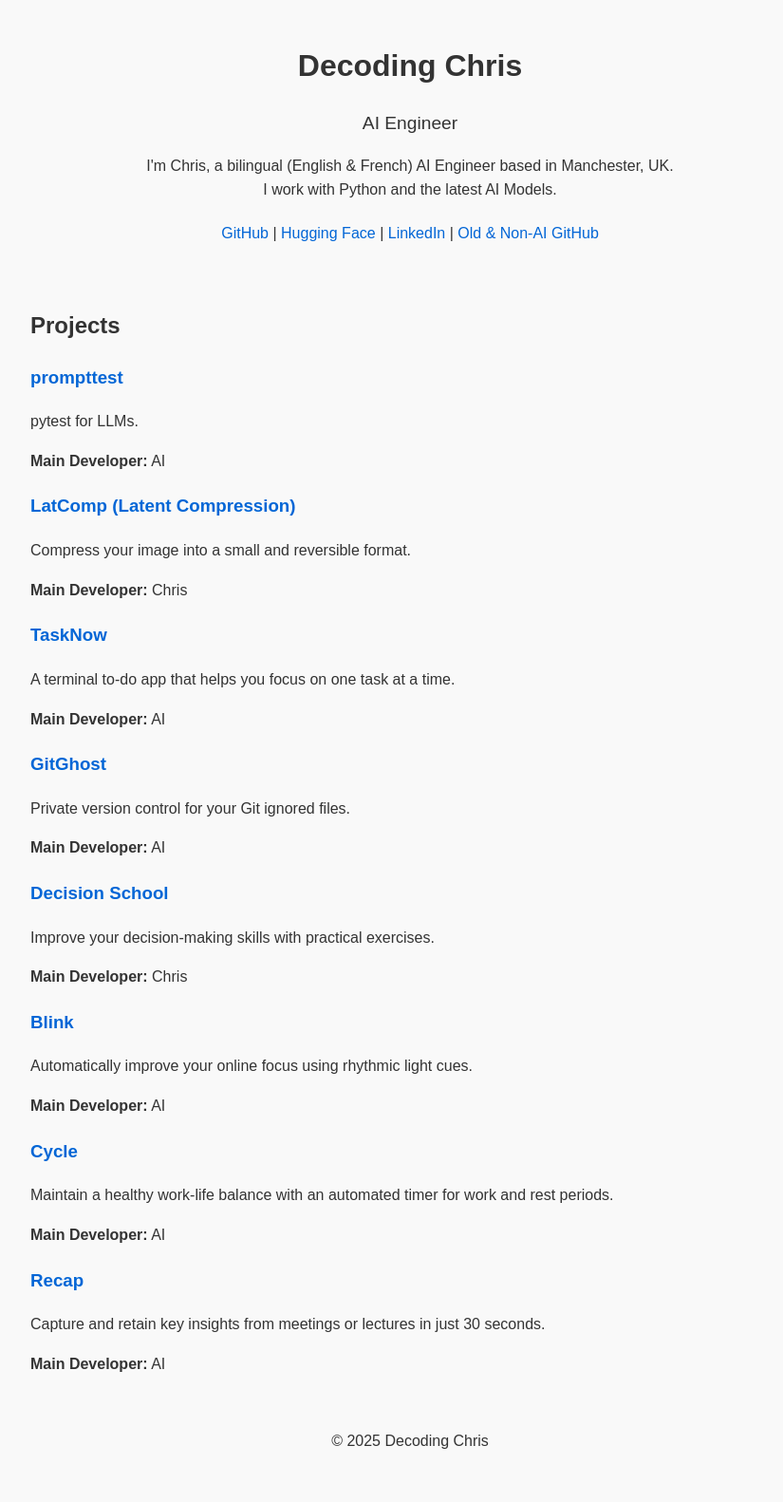
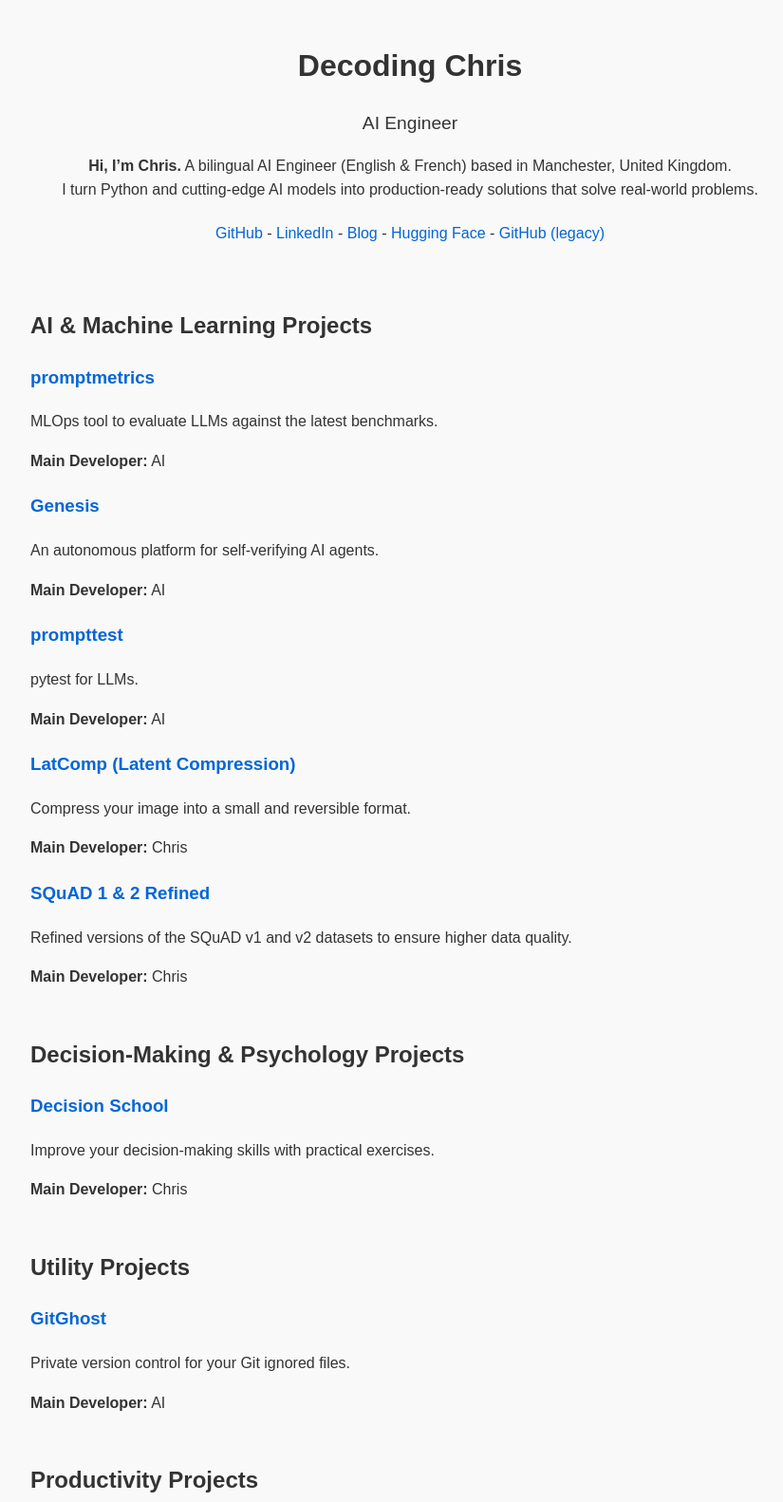
Before and after one commit to decodingchris/decodingchris.github.io, a plain HTML site: page index.html in a window 1280 px wide. Shown: the part 17-1599 px from the top of the page at 95% size, without its empty margins (208-1033 px from the left). Drawn offline with Linux system fonts and the light colour scheme.

Commit message:
Added new projects and rewrote header section

```diff
--- a/index.html
+++ b/index.html
@@ -31,13 +31,13 @@
       }
       .bio {
         font-size: 1.2em;
-        margin-bottom: 10px; /* Adjusted margin */
+        margin-bottom: 10px;
       }
-      .about-me { /* New style for the about me paragraph */
+      .about-me {
         font-size: 1em;
         margin-bottom: 20px;
-        text-align: center; /* Text will now be centered */
-        padding: 0 10px; /* Optional padding */
+        text-align: center;
+        padding: 0 10px;
       }
       a {
         color: #0366d6;
@@ -52,12 +52,17 @@
       .project {
         margin-bottom: 20px;
       }
+
+      .projects h2:not(:first-child) {
+        margin-top: 50px;
+      }
+
       @media (max-width: 600px) {
         .container {
           padding: 15px;
         }
         .about-me {
-           padding: 0 5px; /* Optional padding for mobile */
+           padding: 0 5px;
         }
       }
     </style>
@@ -68,8 +73,8 @@
         <h1>Decoding Chris</h1>
         <p class="bio">AI Engineer</p>
         <p class="about-me">
-          I'm Chris, a bilingual (English & French) AI Engineer based in Manchester, UK.<br>
-          I work with Python and the latest AI Models.
+          <b>Hi, I’m Chris.</b> A bilingual AI Engineer (English & French) based in Manchester, United Kingdom.<br>
+          I turn Python and cutting-edge AI models into production-ready solutions that solve real-world problems.
         </p>
         <p>
           <a
@@ -78,33 +83,66 @@
             rel="noopener noreferrer"
             >GitHub</a
           >
-          |
+          -
+          <a
+            href="https://www.linkedin.com/in/decodingchris/"
+            target="_blank"
+            rel="noopener noreferrer"
+            >LinkedIn</a
+          >
+          -
+          <a
+            href="https://medium.com/@decodingchris"
+            target="_blank"
+            rel="noopener noreferrer"
+            >Blog</a
+          >
+          -
           <a
             href="https://huggingface.co/decodingchris"
             target="_blank"
             rel="noopener noreferrer"
             >Hugging Face</a
           >
-          |
-          <a
-            href="https://www.linkedin.com/in/decodingchris/"
-            target="_blank"
-            rel="noopener noreferrer"
-            >LinkedIn</a
-          >
-          |
+          -
           <a
             href="https://github.com/cmakoumbou"
             target="_blank"
             rel="noopener noreferrer"
-            >Old & Non-AI GitHub</a
+            >GitHub (legacy)</a
           >
         </p>
       </header>
 
       <main>
         <section class="projects">
-          <h2>Projects</h2>
+          <h2>AI & Machine Learning Projects</h2>
+
+          <div class="project">
+            <h3>
+              <a
+                href="https://github.com/decodingchris/promptmetrics"
+                target="_blank"
+                rel="noopener noreferrer"
+                >promptmetrics</a
+              >
+            </h3>
+            <p>MLOps tool to evaluate LLMs against the latest benchmarks.</p>
+            <p><strong>Main Developer:</strong> AI</p>
+          </div>
+
+          <div class="project">
+            <h3>
+              <a
+                href="https://github.com/decodingchris/Genesis"
+                target="_blank"
+                rel="noopener noreferrer"
+                >Genesis</a
+              >
+            </h3>
+            <p>An autonomous platform for self-verifying AI agents.</p>
+            <p><strong>Main Developer:</strong> AI</p>
+          </div>
 
           <div class="project">
             <h3>
@@ -135,17 +173,33 @@
           <div class="project">
             <h3>
               <a
-                href="https://pypi.org/project/tasknow/"
+                href="https://huggingface.co/collections/decodingchris/squad-1-and-2-refined-679b55037c51557ea2e69777"
                 target="_blank"
                 rel="noopener noreferrer"
-                >TaskNow</a
+                >SQuAD 1 & 2 Refined</a
               >
             </h3>
-            <p>
-              A terminal to-do app that helps you focus on one task at a time.
-            </p>
-            <p><strong>Main Developer:</strong> AI</p>
+            <p>Refined versions of the SQuAD v1 and v2 datasets to ensure higher data quality.</p>
+            <p><strong>Main Developer:</strong> Chris</p>
           </div>
+
+          <h2>Decision-Making & Psychology Projects</h2>
+
+          <div class="project">
+            <h3>
+              <a
+                href="https://decisionschool.substack.com/"
+                target="_blank"
+                rel="noopener noreferrer"
+                >Decision School</a
+              >
+            </h3>
+            <p>Improve your decision-making skills with practical exercises.</p>
+            <p><strong>Main Developer:</strong> Chris</p>
+          </div>
+
+          <h2>Utility Projects</h2>
+
           <div class="project">
             <h3>
               <a
@@ -158,18 +212,9 @@
             <p>Private version control for your Git ignored files.</p>
             <p><strong>Main Developer:</strong> AI</p>
           </div>
-          <div class="project">
-            <h3>
-              <a
-                href="https://decisionschool.substack.com/"
-                target="_blank"
-                rel="noopener noreferrer"
-                >Decision School</a
-              >
-            </h3>
-            <p>Improve your decision-making skills with practical exercises.</p>
-            <p><strong>Main Developer:</strong> Chris</p>
-          </div>
+
+          <h2>Productivity Projects</h2>
+
           <div class="project">
             <h3>
               <a
@@ -182,6 +227,7 @@
             <p>Automatically improve your online focus using rhythmic light cues.</p>
             <p><strong>Main Developer:</strong> AI</p>
           </div>
+
           <div class="project">
             <h3>
               <a
@@ -194,6 +240,7 @@
             <p>Maintain a healthy work-life balance with an automated timer for work and rest periods.</p>
             <p><strong>Main Developer:</strong> AI</p>
           </div>
+
           <div class="project">
             <h3>
               <a
@@ -206,6 +253,22 @@
             <p>Capture and retain key insights from meetings or lectures in just 30 seconds.</p>
             <p><strong>Main Developer:</strong> AI</p>
           </div>
+
+          <div class="project">
+            <h3>
+              <a
+                href="https://pypi.org/project/tasknow/"
+                target="_blank"
+                rel="noopener noreferrer"
+                >TaskNow</a
+              >
+            </h3>
+            <p>
+              A terminal to-do app that helps you focus on one task at a time.
+            </p>
+            <p><strong>Main Developer:</strong> AI</p>
+          </div>
+
         </section>
       </main>
 
```
